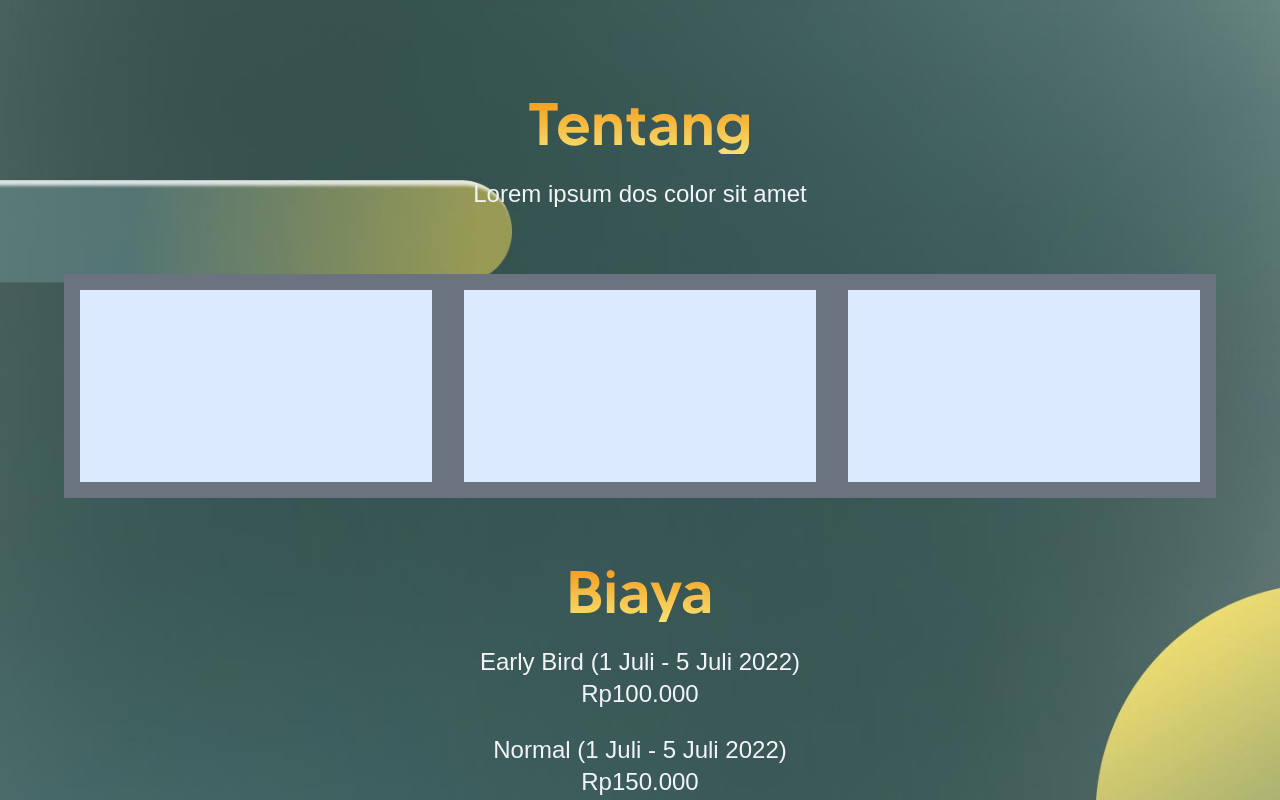
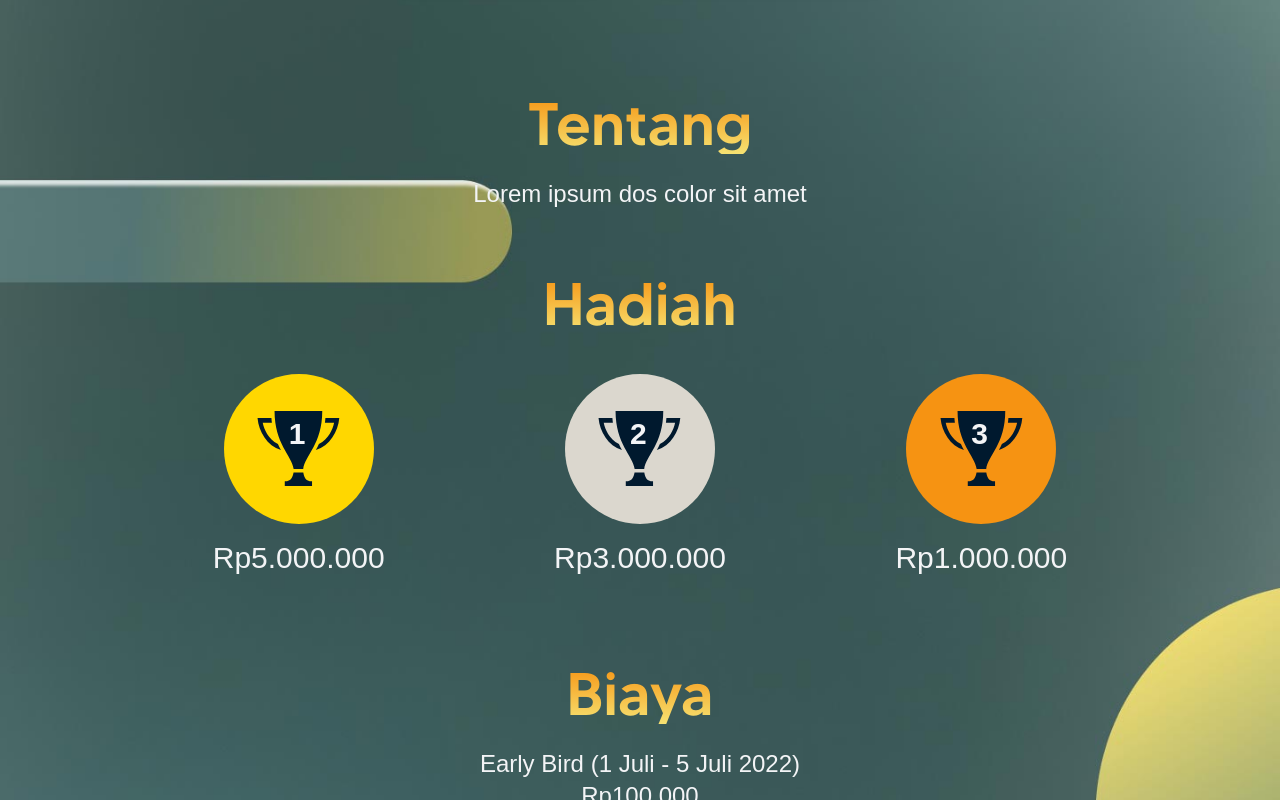
Before and after one commit to akbarmridho/infest-2022, a Next.js app: page /events/research in a window 1280 px wide. Shown: the part 402-1202 px from the top of the page. Built offline with nearby package versions, Linux system fonts and the light colour scheme.

Commit message:
rewards component

```diff
--- a/components/CompetitionBanner.tsx
+++ b/components/CompetitionBanner.tsx
@@ -9,15 +9,18 @@ interface Props {
     }[]
 }
 
-const CompetitionBanner = ({title, content} : Props) => {
+const CompetitionBanner = ({title, content, actions} : Props) => {
     return (
         <div className='flex justify-center'>
             <div className='w-full mx-16 my-16'>
                 <h1 className='h1 text-center text-gradient'>{title}</h1>
                 <p className="h3 text-center mt-6 text-gray-100">{content}</p>
                 <div className="flex justify-center my-8 gap-x-8">
-                    <LinkButton name="Registrasi" href='https://google.com' />
-                    <LinkButton name="Guidebook" href='https://google.com' />
+                    {
+                        actions.map((action, i) => {
+                            return <LinkButton name={action.name} href={action.href} key={i}/>
+                        })
+                    }
                 </div>
             </div>
         </div>
--- a/components/Header.tsx
+++ b/components/Header.tsx
@@ -9,6 +9,8 @@ const Header = () => {
     const [dropdown, setDropdown] = useState<boolean>(false)
 
     const handleDropdown = () => setDropdown(!dropdown)
+    const toggleOn = () => setDropdown(true)
+    const toggleOff = () => setDropdown(false)
 
     return (
         <>
@@ -23,7 +25,7 @@ const Header = () => {
                         <div className='mr-8 text-gray-100 text-lg hover:text-gray-300'>
                             <Link href='/' >Beranda</Link>
                         </div>
-                        <div className='relative'>
+                        <div className='relative' onMouseEnter={toggleOn} onMouseLeave={toggleOff}>
                             <button className='text-gray-100 text-lg inline-flex items-center hover:text-gray-300' onClick={handleDropdown}>
                                 Acara
                                 <svg className="-mr-1 ml-2 h-5 w-5" xmlns="http://www.w3.org/2000/svg" viewBox="0 0 20 20" fill="currentColor" aria-hidden="true">
--- a/components/Reward.tsx
+++ b/components/Reward.tsx
@@ -1,7 +1,32 @@
-const Reward = () => {
+interface Props {
+    position: number,
+    backgroundColor: string,
+    prize: string
+}
+
+const PrizeIcon = () => {
+    return <svg width="83" height="76" viewBox="0 0 83 76" fill="none" xmlns="http://www.w3.org/2000/svg">
+        <path d="M65.2576 0.114258C65.2576 33.5132 47.9023 44.586 46.2056 58.0335H36.6524C34.9523 44.586 17.5595 33.5132 17.5595 0.114258H65.2576Z" fill="#00192E"/>
+        <path d="M23.9408 39.0871C22.9289 37.2064 21.9102 35.186 20.9358 33.0124C11.0044 27.8269 7.18172 18.5326 5.72692 11.7151H14.8884C14.6874 10.182 14.5375 8.57046 14.4148 6.92828H0.524414C1.79182 20.9141 10.0913 34.4944 23.9408 39.0871Z" fill="#00192E"/>
+        <path d="M55.0366 75.0685V70.3634C48.2294 70.3634 46.962 65.4846 46.3044 61.4405H36.5399C35.8517 65.4812 34.3935 70.3634 27.7805 70.3634V75.0685H55.0366Z" fill="#00192E"/>
+        <path d="M58.8763 39.0837C72.7258 34.4944 81.0253 20.9141 82.2927 6.92828V6.92488H68.4057C68.2831 8.57046 68.1332 10.1786 67.9322 11.7117H77.0902C75.6354 18.5292 71.8127 27.8269 61.8813 33.009C60.9069 35.1826 59.8882 37.203 58.8763 39.0837Z" fill="#00192E"/>
+    </svg>
+}
+
+const Reward = ({position, backgroundColor, prize} : Props) => {
     return (
-        <div className="basis-full md:basis-1/3 p-4">
-            <div className='bg-blue-100 h-48'></div>
+        <div className="basis-full md:basis-1/3 p-4 my-2">
+            <div className="flex justify-center mb-4">
+                <div className='h-[150px] w-[150px] rounded-full grid grid-cols-1 place-items-center relative' style={{backgroundColor}}>
+                    <div>
+                        <PrizeIcon />
+                    </div>
+                    <p className="absolute top-[42px] left-[65px] text-3xl font-bold text-gray-100">{position}</p>
+                </div>
+            </div>
+            <p className="text-3xl text-gray-100 text-center">
+                    { prize }
+            </p>
         </div>
     )
 }
--- a/components/Rewards.tsx
+++ b/components/Rewards.tsx
@@ -1,12 +1,35 @@
 import Reward from "./Reward";
+
+const prizes = [
+    {
+        position: 1,
+        backgroundColor: '#FFD700',
+        prize: 'Rp5.000.000'
+    },
+    {
+        position: 2,
+        backgroundColor: '#DBD7CE',
+        prize: 'Rp3.000.000'
+    },
+    {
+        position: 3,
+        backgroundColor: '#F69312',
+        prize: 'Rp1.000.000'
+    }
+]
 
 const Rewards = () => {
     return (
         <div className='flex justify-center'>
-            <div className='bg-gray-500 w-full mx-16 my-8 flex flex-row flex-wrap'>
-                <Reward/>
-                <Reward/>
-                <Reward/>
+            <div className="w-full mx-16 my-8 max-w-screen-lg">
+                <h2 className="h2 text-gradient text-center mb-4">Hadiah</h2>
+                <div className='flex flex-row flex-wrap'>
+                    {
+                        prizes.map((prize, i) => {
+                            return <Reward position={prize.position} prize={prize.prize} backgroundColor={prize.backgroundColor} key={i} />
+                        })
+                    }
+                </div>
             </div>
         </div>
     )
--- a/pages/events/research.tsx
+++ b/pages/events/research.tsx
@@ -54,7 +54,7 @@ const Research: NextPage = () => {
       </Head>
 
       <div>
-        <CompetitionBanner title='EQUITY RESEARCH COMPETITION' content="Lorem ipsum dos color sit amett"/>
+        <CompetitionBanner title='EQUITY RESEARCH COMPETITION' content="Lorem ipsum dos color sit amett" actions={[{name: 'Registrasi', href:'https://google.com'}, {name: 'Guidebook', href:'https://google.com'}]}/>
         <About title="Tentang" content="Lorem ipsum dos color sit amet"/>
         <Rewards />
         <Pricing title='Biaya' content={pricing}/>
```
